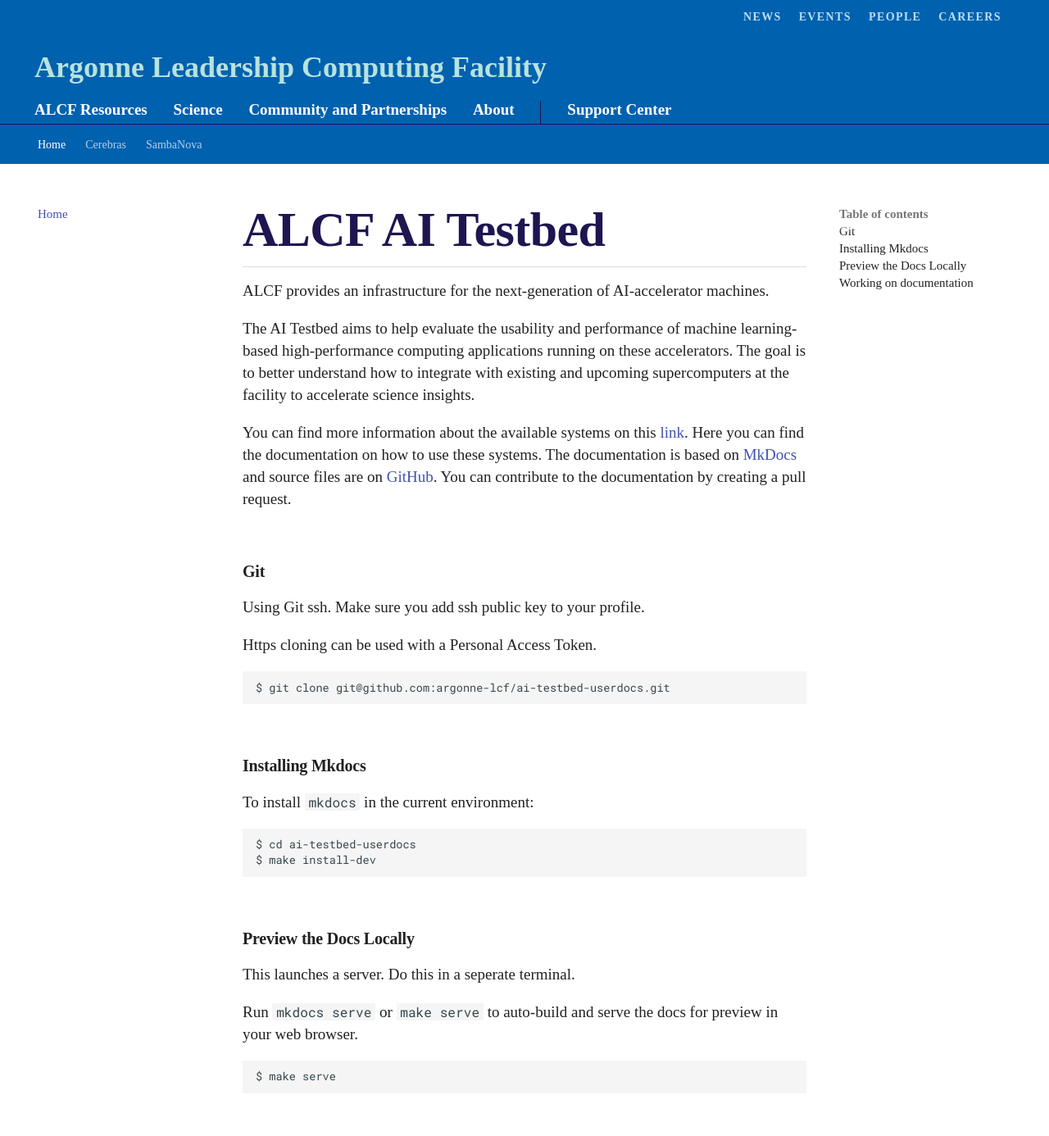
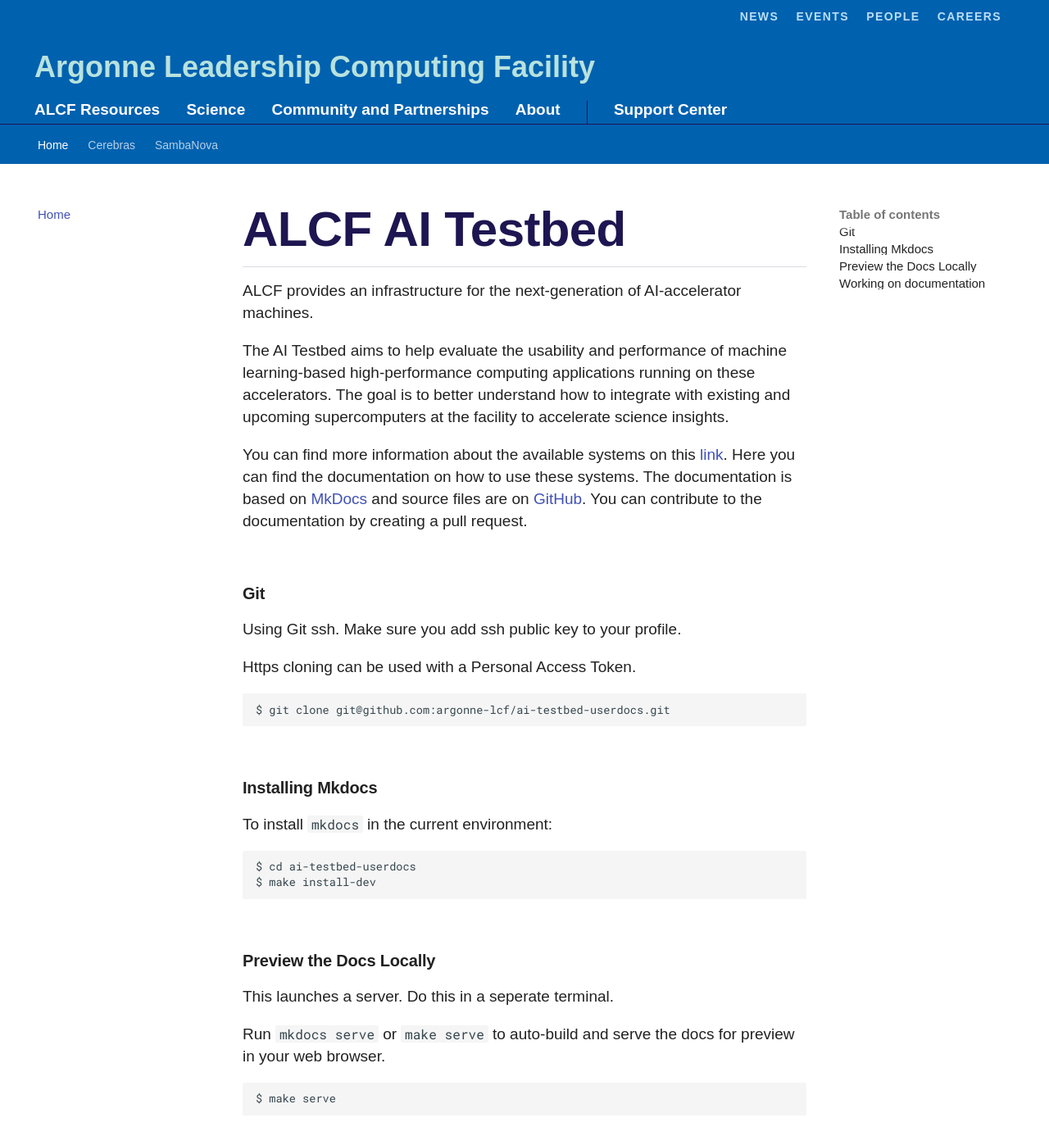
Before and after one commit to argonne-lcf/ai-testbed-userdocs, an MkDocs documentation site: the page built from docs/index.md, in a window 1280 px wide and 1400 px high. Shown: the top 1386 px of the window at 82% size. Built offline with MkDocs 1.6.1 and Material for MkDocs 9.7.7, drawn with Linux system fonts in a browser that asks for light colours; some web fonts are replaced; comment, search, counter and statistics services are not loaded.

Commit message:
Update font in alcf-extra.css

```diff
--- a/docs/stylesheets/alcf-extra.css
+++ b/docs/stylesheets/alcf-extra.css
@@ -14,7 +14,7 @@
 
 /* typography */
 body {
-	font-family: proxima nova, serif;
+	font-family: proxima-nova, sans-serif;
 }
 .md-typeset h1, .md-typeset h2, .md-typeset h3 {
 	font-weight: 600;
```
